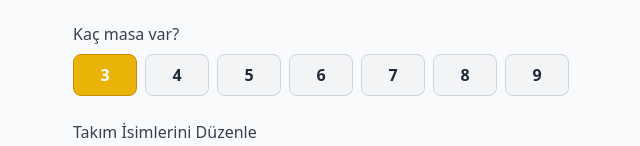
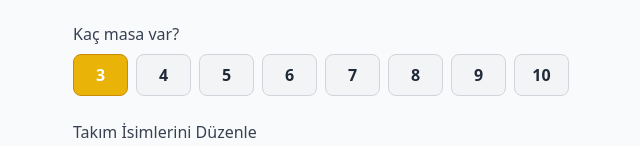
Before and after one commit to polarbeerd/quiz-night-app, a React (Vite) app: page / in a window 1280 px wide. Shown: the part 234-380 px from the top of the page, without its empty margins (319-959 px from the left). Built offline with nearby package versions, Linux system fonts and the light colour scheme; no server answers; the database is empty.

Commit message:
increase max team number to 10

```diff
--- a/src/components/SetupForm.jsx
+++ b/src/components/SetupForm.jsx
@@ -101,7 +101,7 @@ export default function SetupForm() {
         Kaç masa var?
       </label>
       <div className="flex justify-between gap-2 mb-6">
-        {Array.from({ length: 7 }, (_, i) => i + 3).map((num) => (
+        {Array.from({ length: 8 }, (_, i) => i + 3).map((num) => (
           <button
             key={num}
             onClick={() => handleTeamCount(num)}
```
